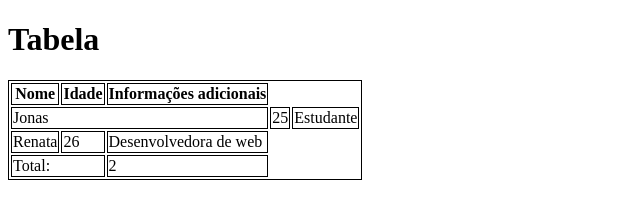
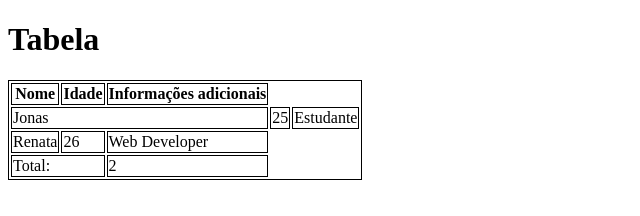
Before and after one commit to renata-c/aula-tabela, a plain HTML site: page index.html in a window 1280 px wide. Shown: the full height of the page, 0-640 px from the left. Drawn offline with Linux system fonts and the light colour scheme.

Commit message:
trocado de pt para en

```diff
--- a/index.html
+++ b/index.html
@@ -31,7 +31,7 @@
             <tr>
                 <td>Renata</td>
                 <td>26</td>
-                <td>Desenvolvedora de web</td>
+                <td>Web Developer</td>
             </tr>
         </tbody>
 
```
